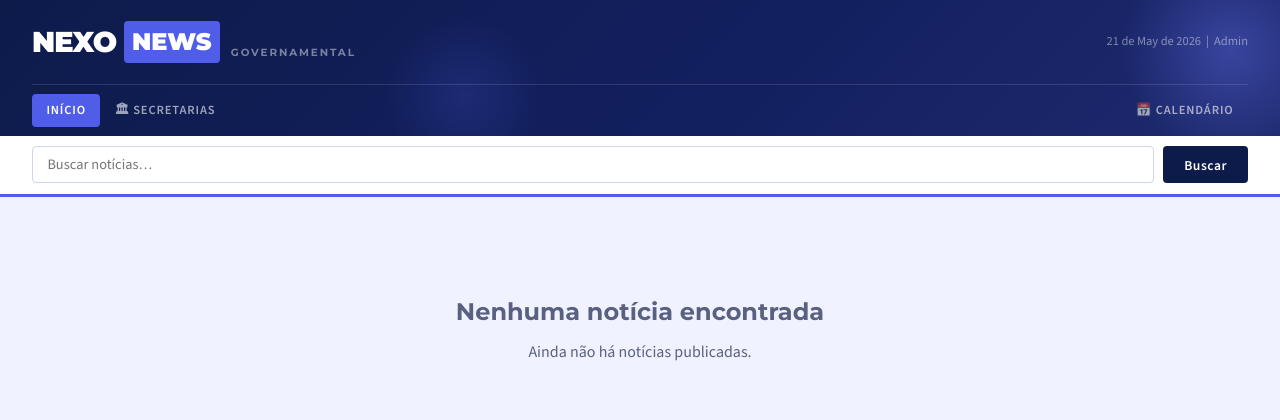
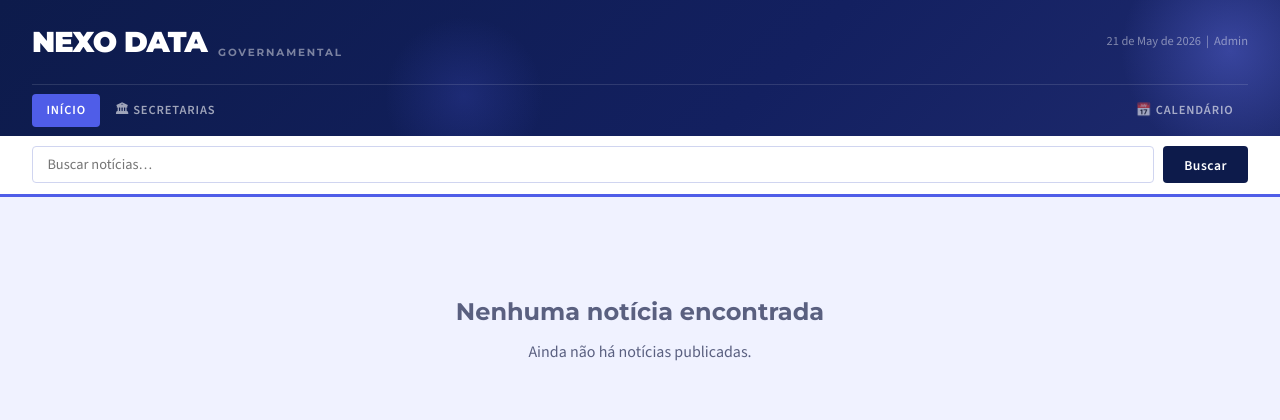
Before and after one commit to LisLoureiro/nexo, a Flask app: page / in a window 1280 px wide. Shown: the top 420 px of the page. Run offline with Flask 3, Linux system fonts and the light colour scheme; data that the repository does not hold is empty; some libraries are stand-ins or nearby versions.

Commit message:
nexo data

```diff
--- a/templates/base.html
+++ b/templates/base.html
@@ -180,8 +180,8 @@
   <div class="header-top">
     <a href="{{ url_for('index') }}" class="site-name">
       <span class="nexo">NEXO</span>
-      <span class=" Data">NEWS</span>
-      <span class="tag">Governamental</span>
+      <span class=" data">DATA</span>
+      <span class="tag"> Governamental</span>
     </a>
     <span class="header-meta">
       {{ now.strftime('%d de %B de %Y') if now else '' }} &nbsp;|&nbsp;
```
